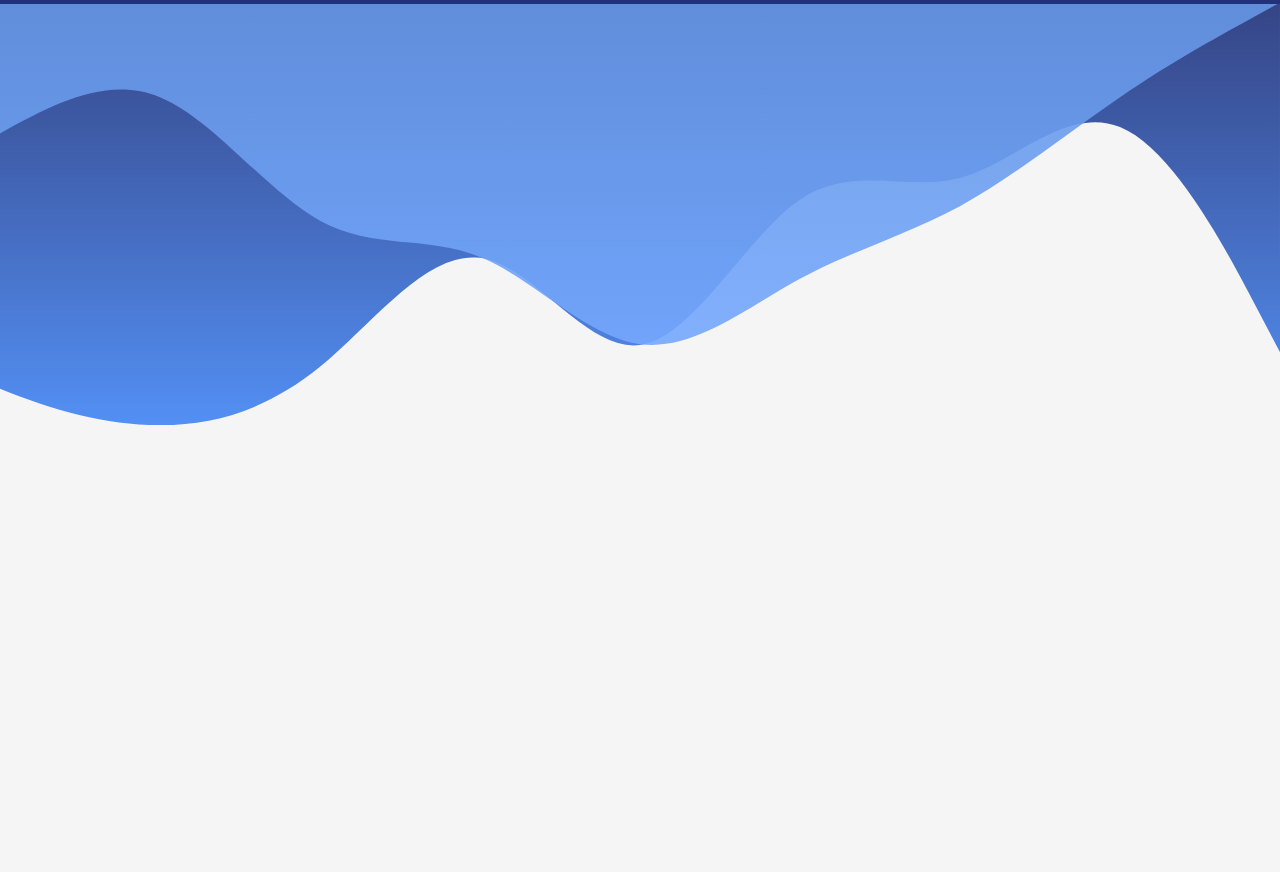
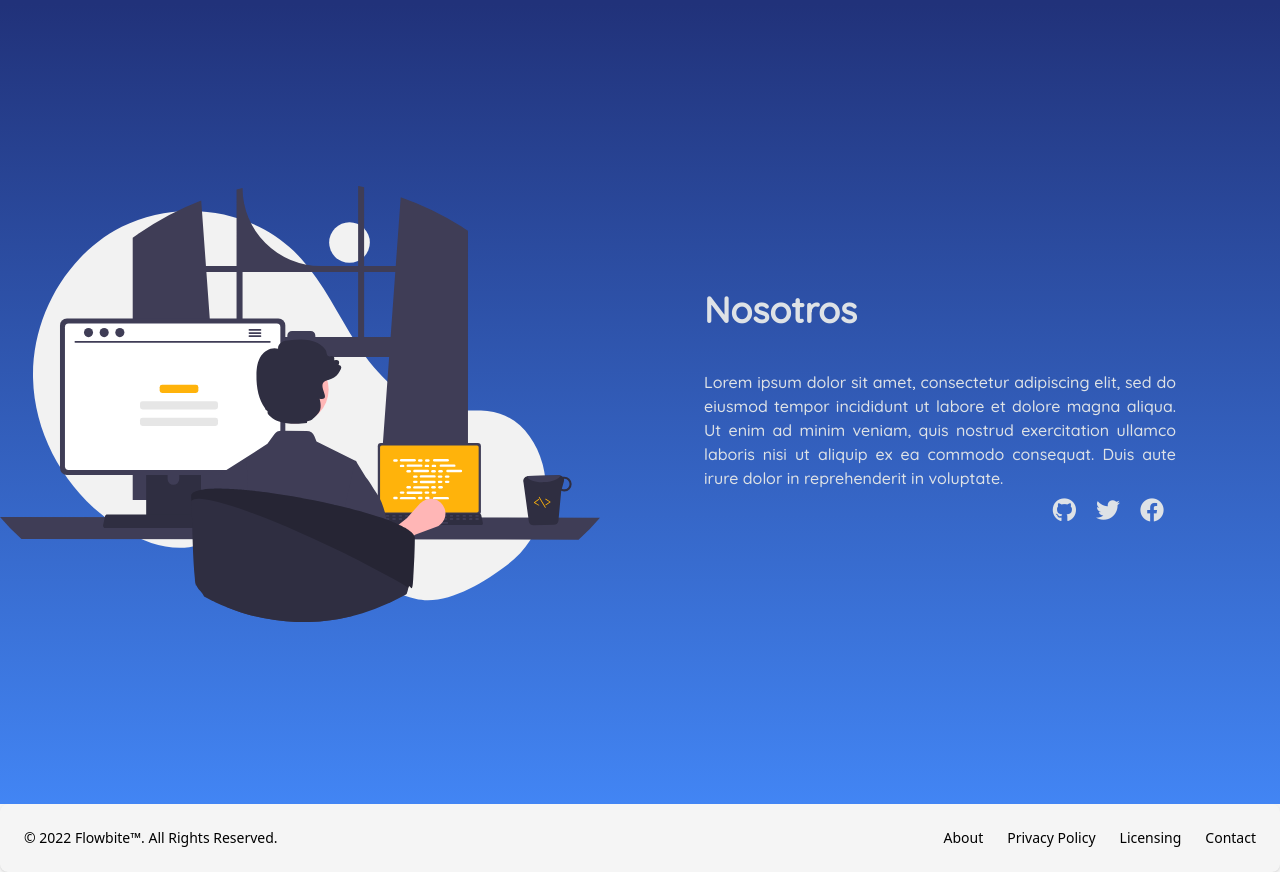
Before and after one commit to Campus-TD/website, a website: page index.html in a window 1280 px wide. Shown: the part 796-1668 px from the top of the page. Before the commit the page ends 1600 px from the top, so only its background shows below. Drawn offline with Linux system fonts and the light colour scheme.

Commit message:
styles and content added

```diff
--- a/index.html
+++ b/index.html
@@ -2,6 +2,7 @@
 <html class="scroll-smooth">
 <head>
     <meta charset="UTF-8">
+    <meta http-equiv="X-UA-Compatible" content="IE=edge">
     <meta name="viewport" content="width=device-width, initial-scale=1.0">
 
     <title>Campus TD</title>
@@ -15,8 +16,8 @@
     <a href="#about" class="absolute right-10 bottom-10">
         <i class="text-whiteText text-2xl animate-bounce fa-solid fa-chevron-down"></i>
     </a>
-    <div class="flex flex-col bg-background">
-        <div class="flex flex-row h-screen justify-center items-center">
+    <div class="flex flex-col bg-background h-screen justify-center items-center">
+        <div class="flex flex-row items-center">
             <img src="assets/images/logoW.svg" width="300px">
             <div class="flex flex-col">
                 <h1 class="cursor-default font-quicksand text-whiteText text-6xl">Technology Development</h1>
@@ -25,8 +26,38 @@
         </div>
     </div>
 
-    <div class="flex flex-col h-screen" id="about">
-        <img src="assets/images/aboutWave.svg" class="opacity-90">
+    <div class="flex flex-col h-screen items-center justify-center relative bg-gradient-to-t from-logo to-background" id="about">
+        <div class="flex flex-row absolute">
+            <img src="assets/images/programming.svg" width="600px">
+            <div class="flex flex-col w-[500px] m-24">
+                <h2 class="text-whiteText m-2 mb-8 font-quicksand font-bold text-4xl">Nosotros</h2>
+                <p class="text-whiteText m-2 font-quicksand text-2sm text-justify">Lorem ipsum dolor sit amet, consectetur adipiscing elit, sed do eiusmod tempor incididunt ut labore et dolore magna aliqua. Ut enim ad minim veniam, quis nostrud exercitation ullamco laboris nisi ut aliquip ex ea commodo consequat. Duis aute irure dolor in reprehenderit in voluptate.</p>
+                <div class="flex flex-row justify-end">
+                    <a href="https://github.com/Campus-TD" class="mr-5 text-whiteText"><i class="text-2xl fab fa-github" aria-hidden="true"></i></a>
+                    <a href="https://twitter.com" class="mr-5 text-whiteText"><i class="text-2xl fab fa-twitter" aria-hidden="true"></i></a>
+                    <a href="https://facebook.com" class="mr-5 text-whiteText"><i class="text-2xl fab fa-facebook" aria-hidden="true"></i></a>
+                </div>
+            </div>
+        </div>
     </div>
+
+    <footer class="p-4 bg-black rounded-lg shadow md:flex md:items-center md:justify-between md:p-6 dark:bg-gray-800">
+        <span class="text-sm text-gray-500 sm:text-center dark:text-gray-400">© 2022 <a href="https://flowbite.com/" class="hover:underline">Flowbite™</a>. All Rights Reserved.
+        </span>
+        <ul class="flex flex-wrap items-center mt-3 text-sm text-gray-500 dark:text-gray-400 sm:mt-0">
+            <li>
+                <a href="#" class="mr-4 hover:underline md:mr-6 ">About</a>
+            </li>
+            <li>
+                <a href="#" class="mr-4 hover:underline md:mr-6">Privacy Policy</a>
+            </li>
+            <li>
+                <a href="#" class="mr-4 hover:underline md:mr-6">Licensing</a>
+            </li>
+            <li>
+                <a href="#" class="hover:underline">Contact</a>
+            </li>
+        </ul>
+    </footer>
 </body>
 </html>
```
Also changed, not shown: assets/images/programming.svg (added), css/style.css.
